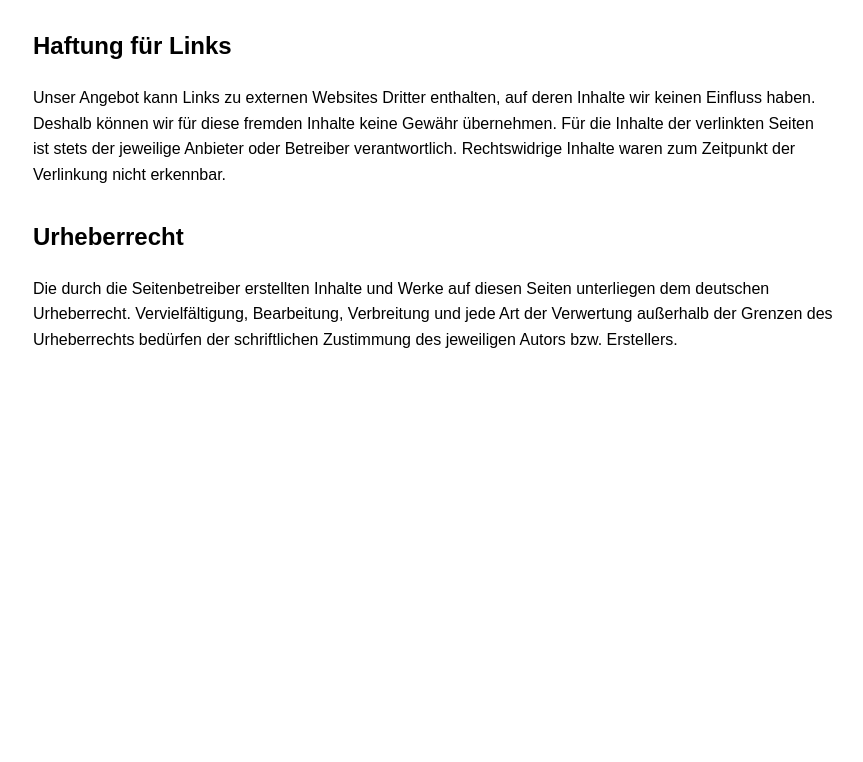
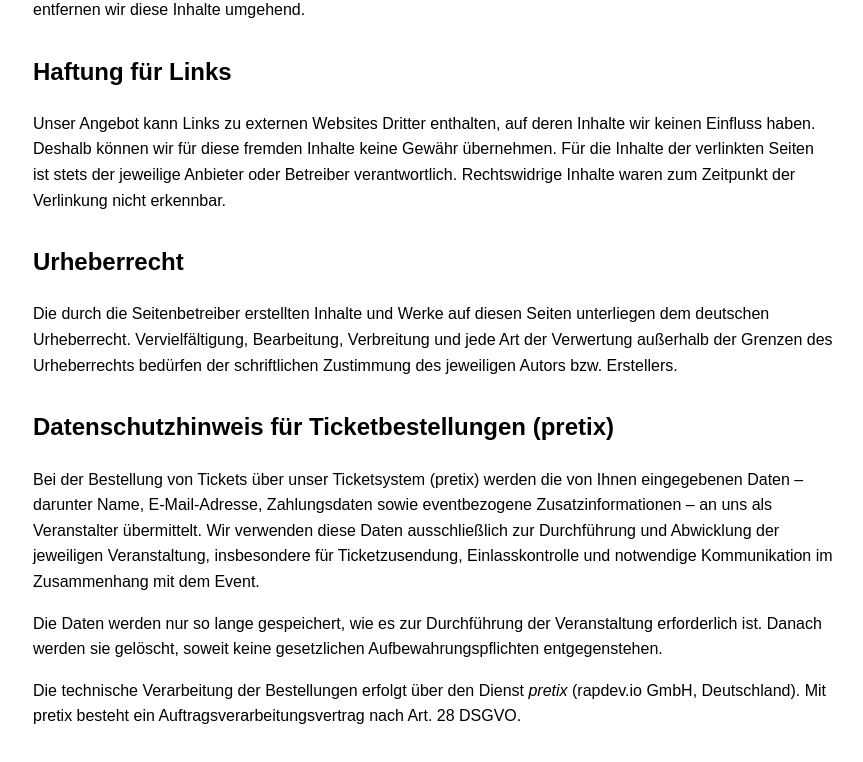
Before and after one commit to doolu-events/impressum, a plain HTML site: page index.html in a window 1280 px wide. Shown: the part 1202-1964 px from the top of the page, without its empty margins (207-1070 px from the left). Before the commit the page ends 1595 px from the top, so only its background shows below. Drawn offline with Linux system fonts and the light colour scheme.

Commit message:
Kleinunternehmer ergänzt und Datenschutz

```diff
--- a/index.html
+++ b/index.html
@@ -61,7 +61,7 @@
 
 <h2>Umsatzsteuer</h2>
 <p>
-    Es liegt keine Umsatzsteuer-Identifikationsnummer vor.
+    Wir nehmen gemäß § 19 UStG (Kleinunternehmerregelung) nicht am Umsatzsteuerverfahren teil und weisen daher keine Umsatzsteuer aus.
 </p>
 
 <h2>Haftung für Inhalte</h2>
@@ -92,5 +92,21 @@
     bzw. Erstellers.
 </p>
 
+<h2>Datenschutzhinweis für Ticketbestellungen (pretix)</h2>
+<p>
+    Bei der Bestellung von Tickets über unser Ticketsystem (pretix) werden die von Ihnen eingegebenen Daten – darunter Name,
+    E-Mail-Adresse, Zahlungsdaten sowie eventbezogene Zusatzinformationen – an uns als Veranstalter übermittelt. Wir verwenden
+    diese Daten ausschließlich zur Durchführung und Abwicklung der jeweiligen Veranstaltung, insbesondere für Ticketzusendung,
+    Einlasskontrolle und notwendige Kommunikation im Zusammenhang mit dem Event.
+</p>
+<p>
+    Die Daten werden nur so lange gespeichert, wie es zur Durchführung der Veranstaltung erforderlich ist. Danach werden sie gelöscht,
+    soweit keine gesetzlichen Aufbewahrungspflichten entgegenstehen.
+</p>
+<p>
+    Die technische Verarbeitung der Bestellungen erfolgt über den Dienst <em>pretix</em> (rapdev.io GmbH, Deutschland). Mit pretix besteht
+    ein Auftragsverarbeitungsvertrag nach Art. 28 DSGVO.
+</p>
+
 </body>
 </html>
```
